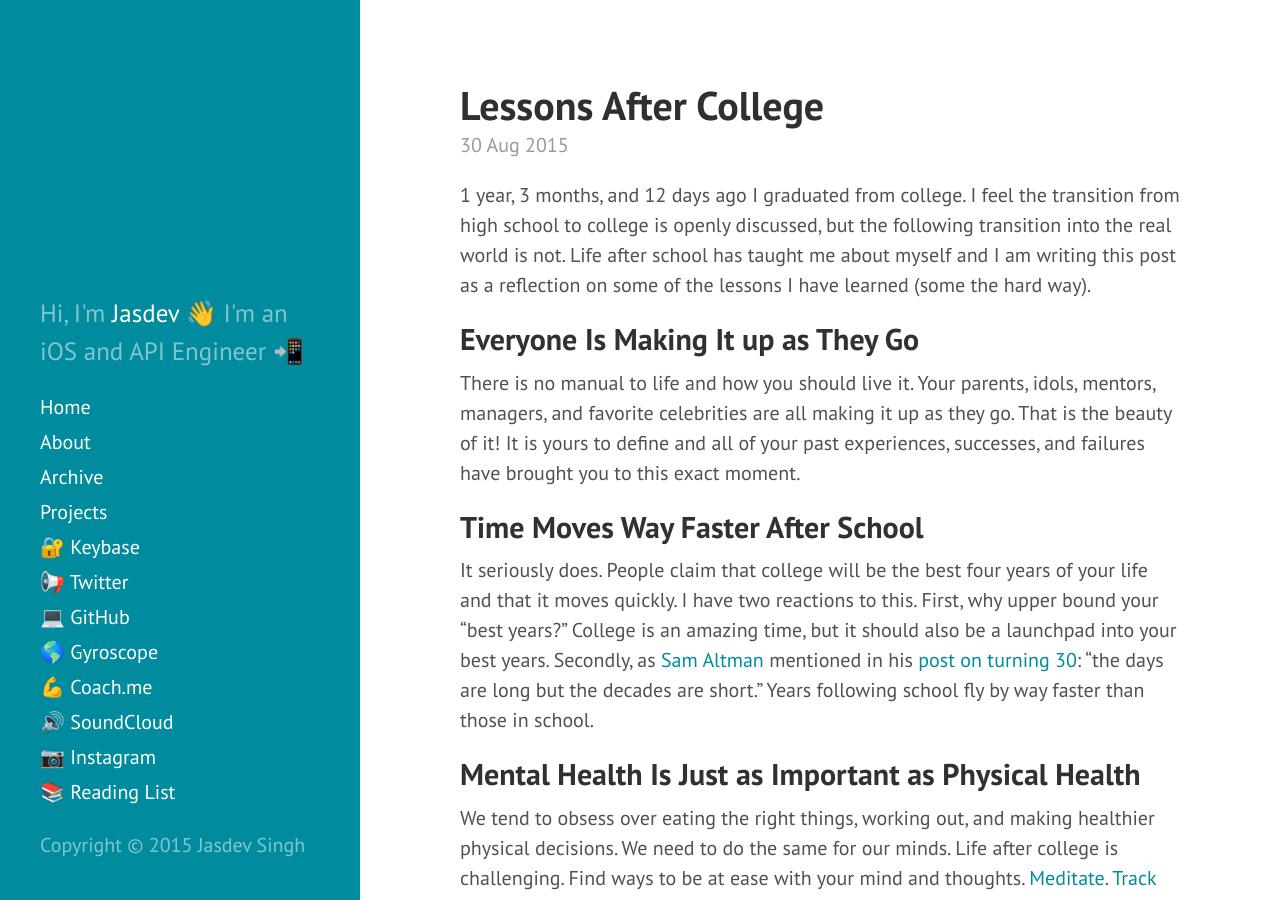
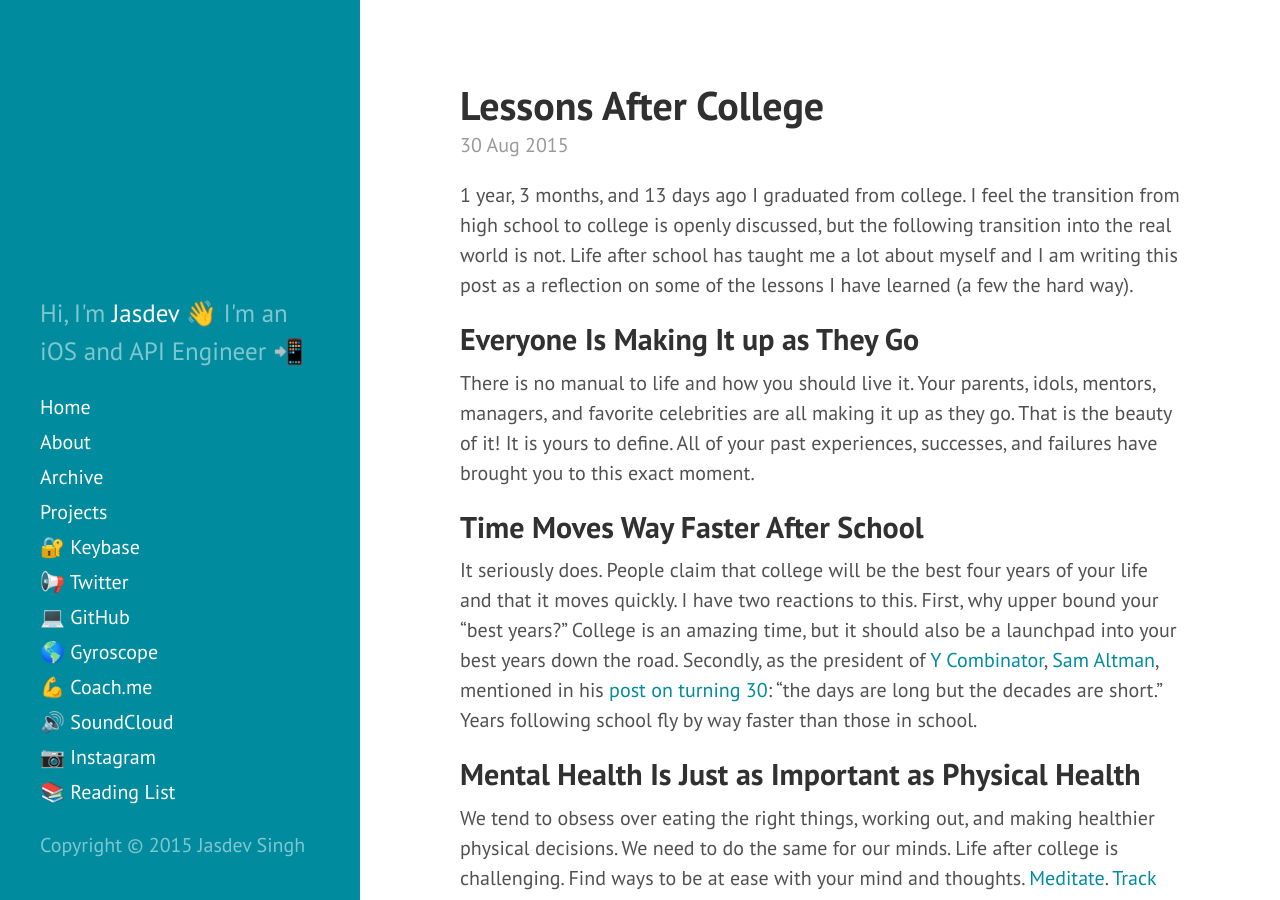
Before and after one commit to rvsrvs/jasdev.github.io, a Jekyll site: the page built from _posts/2015-08-30-lessons-after-school.md, in a window 1280 px wide and 900 px high. Built offline with Jekyll 4.4.1, drawn with Linux system fonts in a browser that asks for light colours; Markdown is read by kramdown in place of the engine named in the settings; some of the changed text lies outside the part shown.

Commit message:
Edits from Nishant

```diff
--- a/_posts/2015-08-30-lessons-after-school.md
+++ b/_posts/2015-08-30-lessons-after-school.md
@@ -4,15 +4,15 @@ title: Lessons After College
 permalink: lessons-after-college
 ---
 
-1 year, 3 months, and 12 days ago I graduated from college. I feel the transition from high school to college is openly discussed, but the following transition into the real world is not. Life after school has taught me about myself and I am writing this post as a reflection on some of the lessons I have learned (some the hard way).
+1 year, 3 months, and 13 days ago I graduated from college. I feel the transition from high school to college is openly discussed, but the following transition into the real world is not. Life after school has taught me a lot about myself and I am writing this post as a reflection on some of the lessons I have learned (a few the hard way).
 
 ## Everyone Is Making It up as They Go
 
-There is no manual to life and how you should live it. Your parents, idols, mentors, managers, and favorite celebrities are all making it up as they go. That is the beauty of it! It is yours to define and all of your past experiences, successes, and failures have brought you to this exact moment.
+There is no manual to life and how you should live it. Your parents, idols, mentors, managers, and favorite celebrities are all making it up as they go. That is the beauty of it! It is yours to define. All of your past experiences, successes, and failures have brought you to this exact moment.
 
 ## Time Moves Way Faster After School
 
-It seriously does. People claim that college will be the best four years of your life and that it moves quickly. I have two reactions to this. First, why upper bound your "best years?" College is an amazing time, but it should also be a launchpad into your best years. Secondly, as [Sam Altman](https://twitter.com/sama) mentioned in his [post on turning 30](http://blog.samaltman.com/the-days-are-long-but-the-decades-are-short): "the days are long but the decades are short." Years following school fly by way faster than those in school.
+It seriously does. People claim that college will be the best four years of your life and that it moves quickly. I have two reactions to this. First, why upper bound your "best years?" College is an amazing time, but it should also be a launchpad into your best years down the road. Secondly, as the president of [Y Combinator](http://www.ycombinator.com), [Sam Altman](https://twitter.com/sama), mentioned in his [post on turning 30](http://blog.samaltman.com/the-days-are-long-but-the-decades-are-short): "the days are long but the decades are short." Years following school fly by way faster than those in school.
 
 ## Mental Health Is Just as Important as Physical Health
 
```
Also changed, not shown: other parts of _posts/2015-08-30-lessons-after-school.md (+2 -2 lines).
